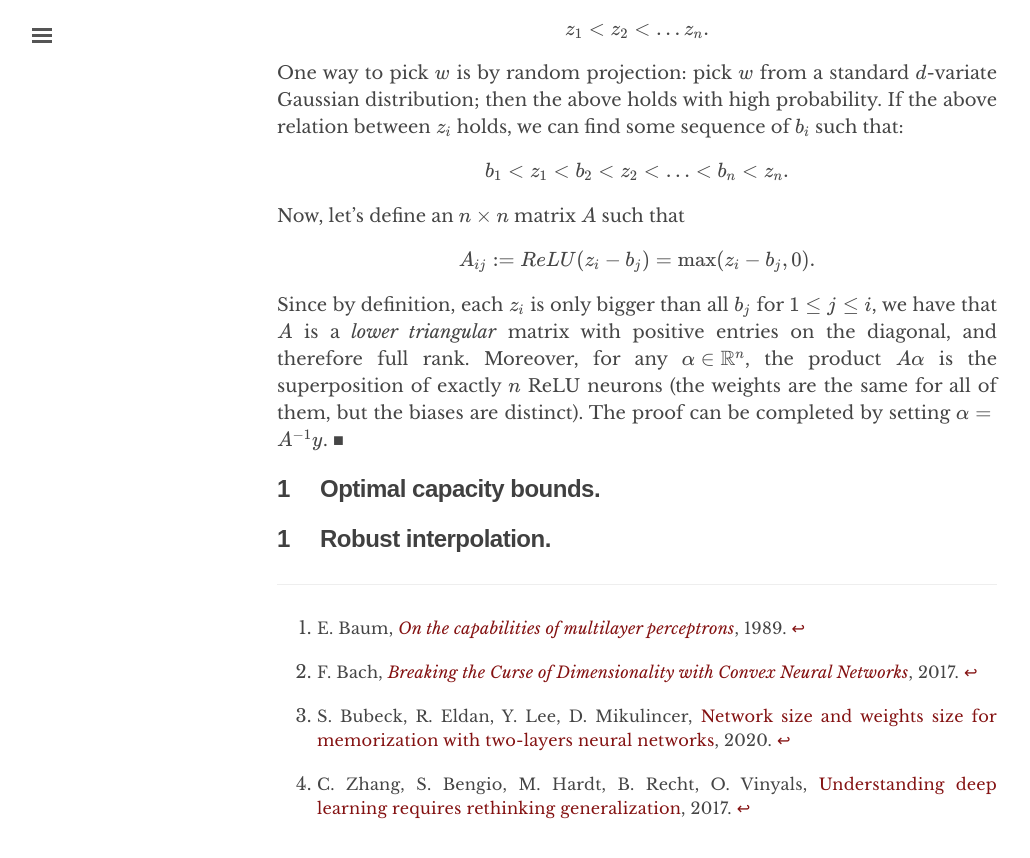
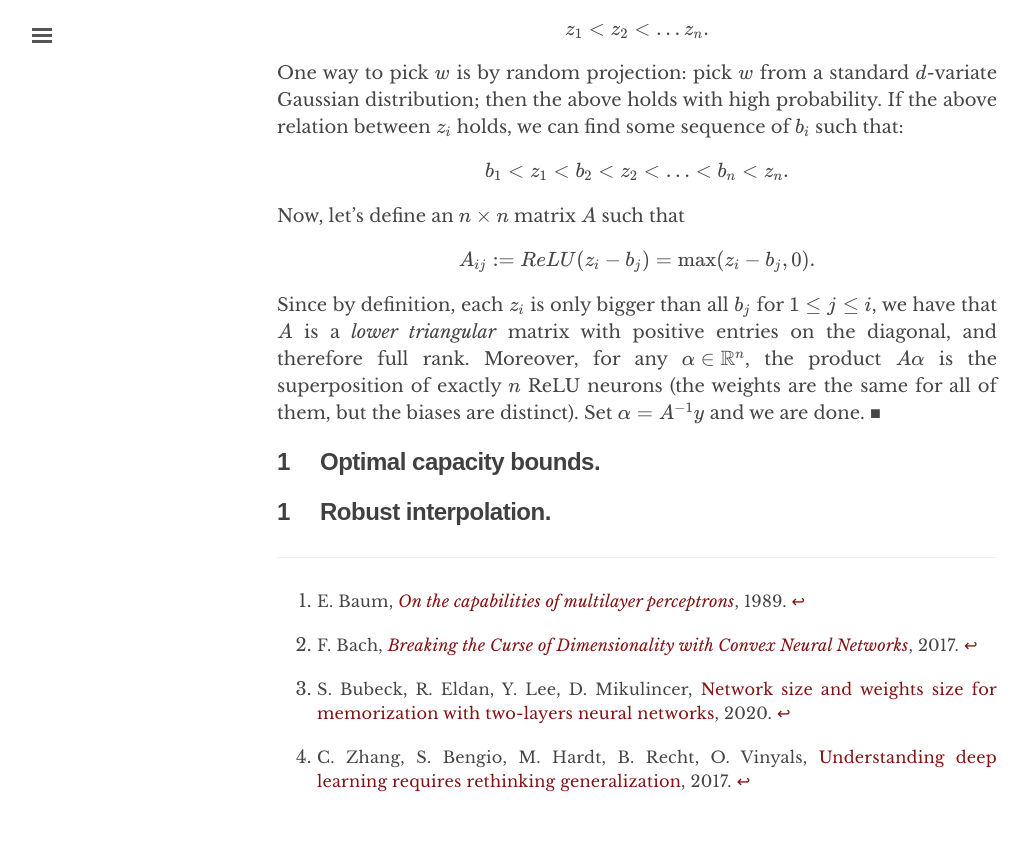
Before and after one commit to chinmayhegde/fodl, a Jekyll site: the page built from _posts/2022-01-18-representation01.md, in a window 1280 px wide and 900 px high, scrolled down 3591 px. Shown: the top 858 px of the window, without its empty margins (3-1033 px from the left). Built offline with Jekyll 4.4.1, drawn with Linux system fonts in a browser that asks for light colours; nearby versions of some CDN libraries.

Commit message:
Update 2022-01-18-representation01.md

```diff
--- a/_posts/2022-01-18-representation01.md
+++ b/_posts/2022-01-18-representation01.md
@@ -91,7 +91,7 @@ In fact, the above result holds for any activation function $\Psi$ that is not a
   \\[ b_1 < z_1 < b_2 < z_2 < \ldots < b_n < z_n . \\]
   Now, let's define an $n \times n$ matrix $A$ such that
   \\[ A_{ij} := ReLU(z_i - b_j) = \max(z_i - b_j, 0) . \\]
-  Since by definition, each $z_i$ is only bigger than all $b_j$ for $1 \leq j \leq i$, we have that $A$ is a *lower triangular* matrix with positive entries on the diagonal, and therefore full rank. Moreover, for any $\alpha \in \mathbb{R}^n$, the product $A \alpha$ is the superposition of exactly $n$ ReLU neurons (the weights are the same for all of them, but the biases are distinct). The proof can be completed by setting $\alpha = A^{-1} y$.
+  Since by definition, each $z_i$ is only bigger than all $b_j$ for $1 \leq j \leq i$, we have that $A$ is a *lower triangular* matrix with positive entries on the diagonal, and therefore full rank. Moreover, for any $\alpha \in \mathbb{R}^n$, the product $A \alpha$ is the superposition of exactly $n$ ReLU neurons (the weights are the same for all of them, but the biases are distinct). Set $\alpha = A^{-1} y$ and we are done.
 {:.proof}
 
 
```
